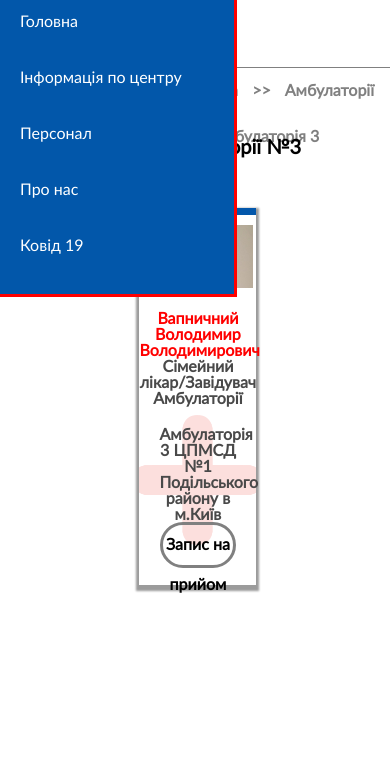
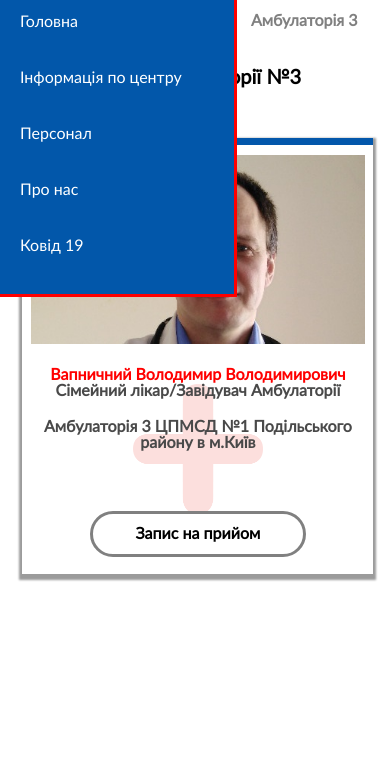
Before and after one commit to DmytroDemirskyi/cpmsd1pl, a plain HTML site: page ambulatoria3.html in a window 390 px wide. Shown: the part 63-844 px from the top of the page. Drawn offline with Linux system fonts and the light colour scheme.

Commit message:
Update ambulatoria12.css

```diff
--- a/css/ambulatoria12.css
+++ b/css/ambulatoria12.css
@@ -221,3 +221,51 @@ h1 {
 footer {
     margin-top: 50px;
 }
+
+
+@media(max-width: 600px) {
+    .doctors {
+        margin-top: 0px;
+    }
+
+    .breadCrumbsBlock {
+        padding-left: 75px;
+    }
+
+    .breadCrumbsList li {
+        margin: 20px 5px;
+    }
+
+    .medicalPersonalBlock1, .medicalPersonalBlock2, .medicalPersonalBlock3  {
+        display: inline-block;
+        width: 90%;
+        height: 500px;
+    }
+
+    .medicalPersonalBlock {
+        background-position: center 85%;
+    }
+}
+
+@media (max-width: 450px) {
+
+    .medicalPersonalBlock1, .medicalPersonalBlock2, .medicalPersonalBlock3  {
+        display: inline-block;
+        width: 90%;
+        height: 110vw;
+    }
+
+    .breadCrumbsBlock {
+        padding-left: 5px;
+    }
+
+    .breadCrumbsList li {
+        margin: 15px 5px;
+        margin-bottom: 0px;
+    }
+
+    .medicalPersonalBlock {
+        background-position: center 80%;
+    }
+
+}
```
